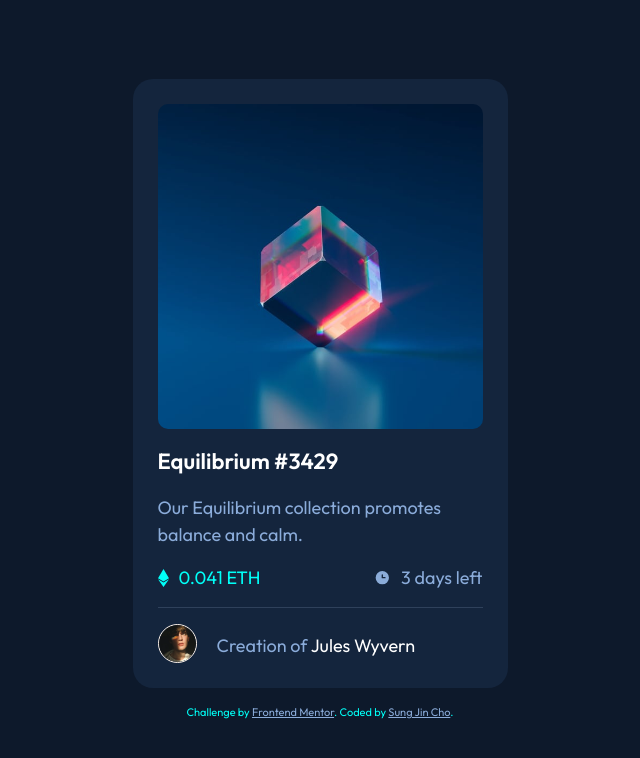
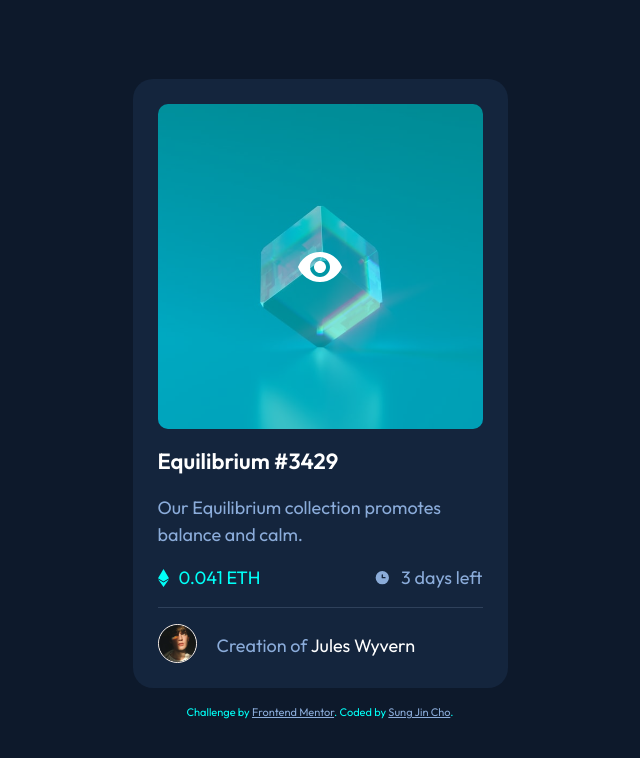
Before and after one commit to sung92/nft-preview-card-component, a website built with Parcel: page index.html in a window 1280 px wide. In both pictures the pointer is over the link "NFT explorer". Shown: the whole page, without its empty margins (320-960 px from the left). Built offline with nearby package versions, Linux system fonts and the light colour scheme.

Commit message:
hover fix

```diff
--- a/sass/components/general.scss
+++ b/sass/components/general.scss
@@ -13,17 +13,16 @@
     cursor: pointer;
     border-radius: f.rem(10px);
     z-index: 1;
-    transition: opacity 0.3s;
 
-    &:hover &::before {
+    &:hover:before {
         opacity: 0.5;
     }
 
-    &:hover &::after {
+    &:hover:after {
         opacity: 1;
     }
 
-    &:focus-visible &::after {
+    &:focus-visible:after {
         opacity: 1;
     }
 }
@@ -33,6 +32,7 @@
     position: absolute;
     width: 100%;
     height: 100%;
+    transition: opacity 0.3s;
 
 }
 
```
